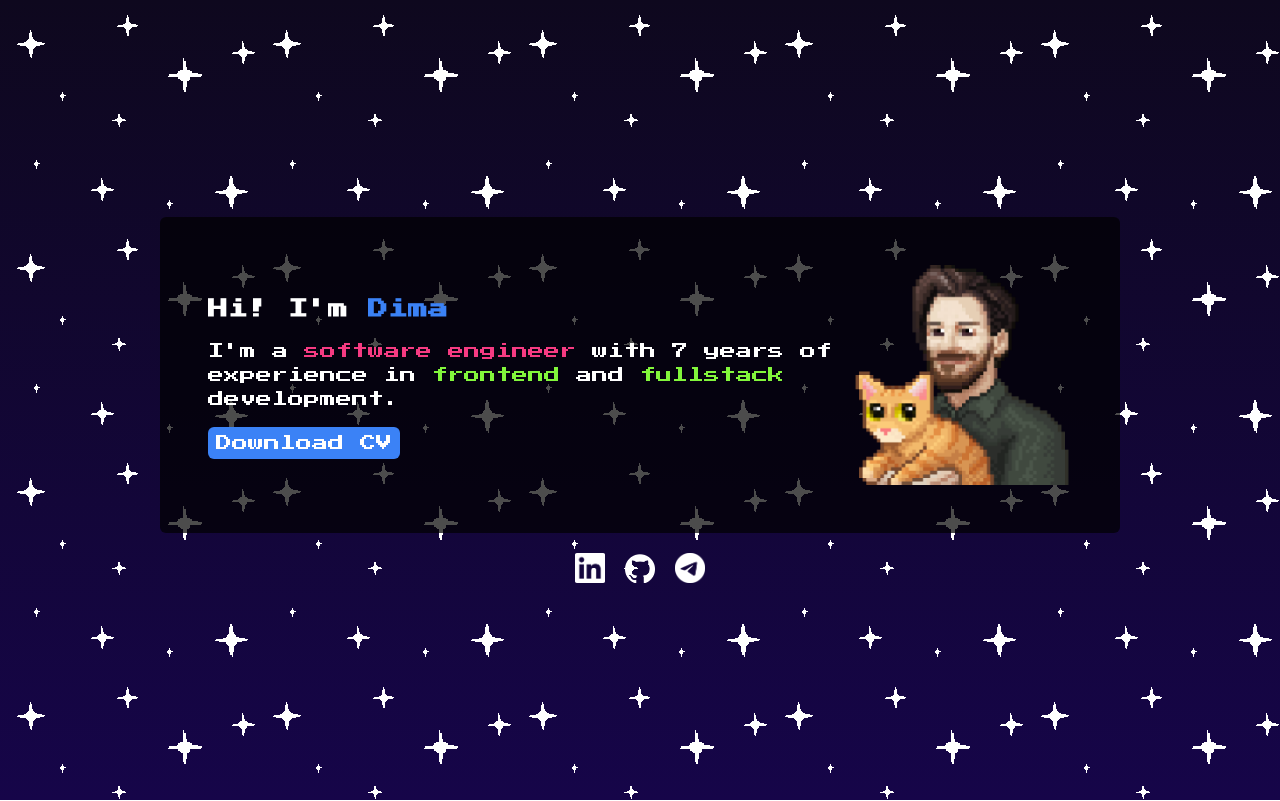
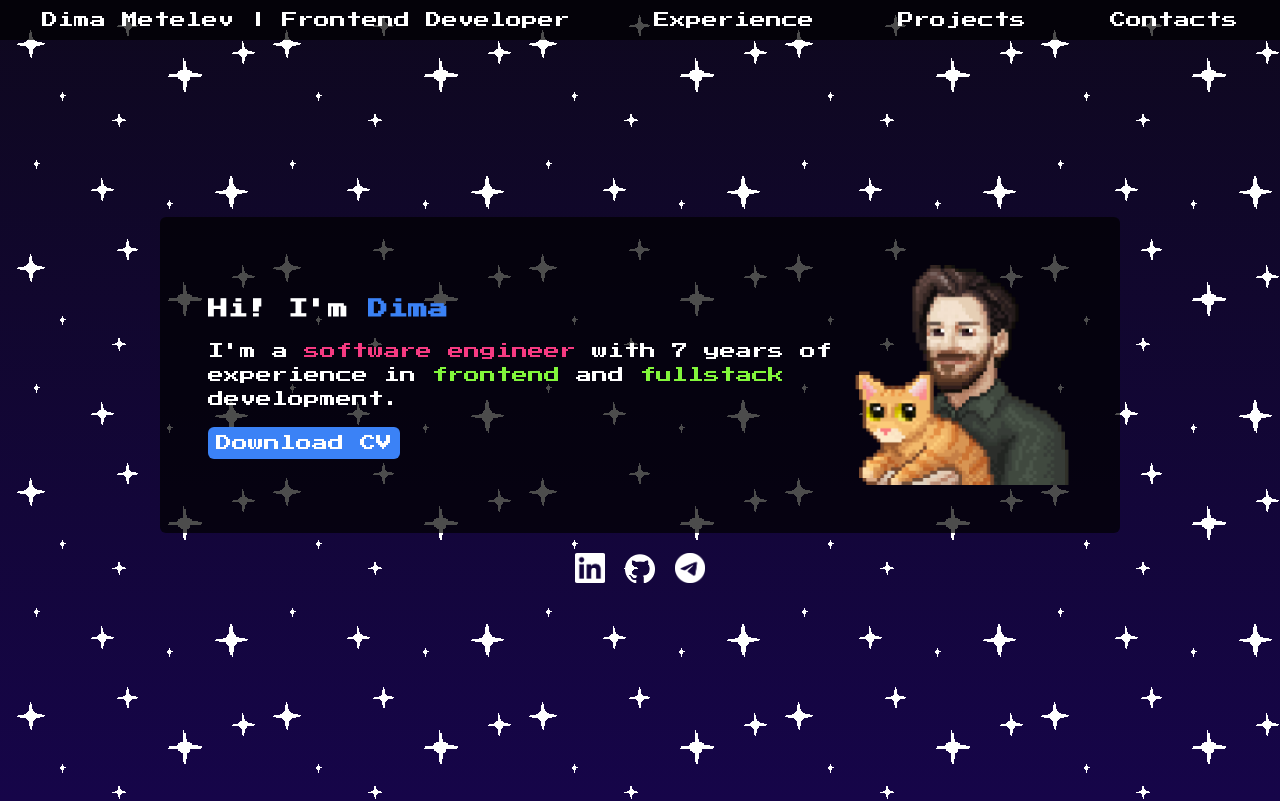
Before and after one commit to redisotschek/metelev_cv, a Next.js app: page / in a window 1280 px wide. Shown: the top 801 px of the page. Built offline with nearby package versions, Linux system fonts and the light colour scheme.

Commit message:
add react to desc

```diff
--- a/app/page.tsx
+++ b/app/page.tsx
@@ -10,7 +10,7 @@ export const metadata: Metadata = {
   description: 'Frontend Developer - Vue, Angular, React, SCSS, TypeScript',
   openGraph: {
     title: 'Dima Metelev | Frontend Developer',
-    description: 'Vue, Angular 2+, Next.js, SCSS, TypeScript',
+    description: 'Vue, Angular 2+, React, Next.js, SCSS, TypeScript',
     images: '/images/thumbnail.png',
   },
 };
@@ -29,26 +29,28 @@ export default function Home(props) {
       id: 'home',
       content: HomeSectionContent({ isMobileView }),
     },
-    // {
-    //   title: 'Experience',
-    //   id: 'experience',
-    //   content: '',
-    // },
-    // {
-    //   title: 'Projects',
-    //   id: 'projects',
-    //   content: '',
-    // },
-    // {
-    //   title: 'Contacts',
-    //   id: 'contacts',
-    //   content: <footer className="absolute bottom-0">no rights reserved</footer>,
-    // },
+    {
+      title: 'Experience',
+      id: 'experience',
+      content: '',
+    },
+    {
+      title: 'Projects',
+      id: 'projects',
+      content: '',
+    },
+    {
+      title: 'Contacts',
+      id: 'contacts',
+      content: (
+        <footer className="absolute bottom-0">no rights reserved</footer>
+      ),
+    },
   ];
   // const UnderConstructionNoSSR = dynamic(() => import('@/pages/underconstruction'), {ssr: false})
   return (
     <>
-      {/* <header className="fixed w-full flex flex-row justify-around py-2 top-0 z-50">
+      <header className="fixed w-full flex flex-row justify-around py-2 top-0 z-50">
         {sections.map((section: any) => {
           return (
             <div key={section.id}>
@@ -58,7 +60,7 @@ export default function Home(props) {
             </div>
           );
         })}
-      </header> */}
+      </header>
       <Scroller sections={sections}></Scroller>
       {/* <UnderConstructionNoSSR /> */}
     </>
```
